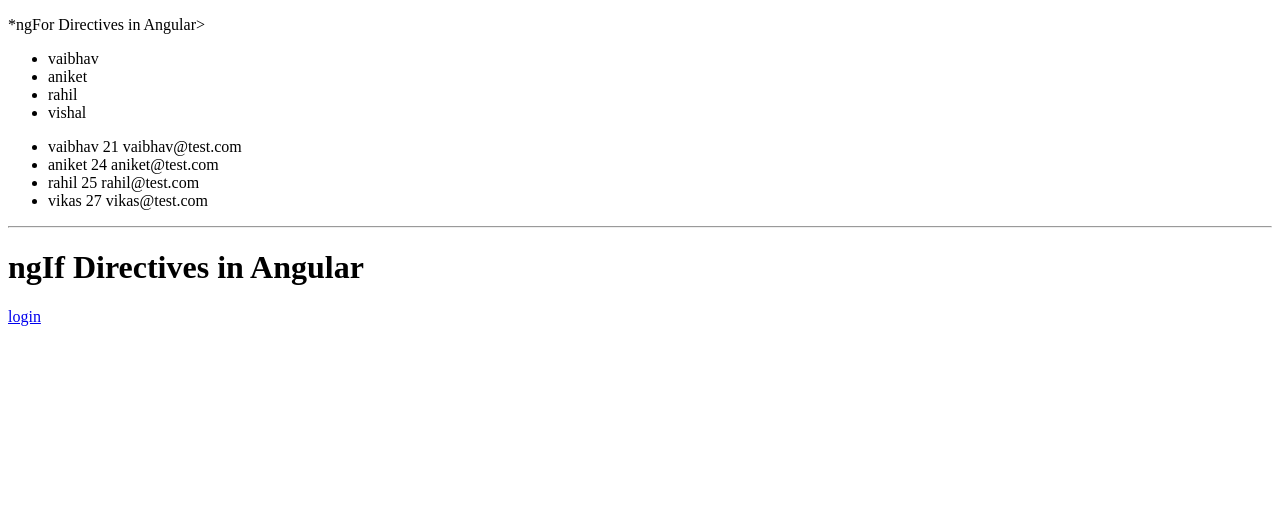
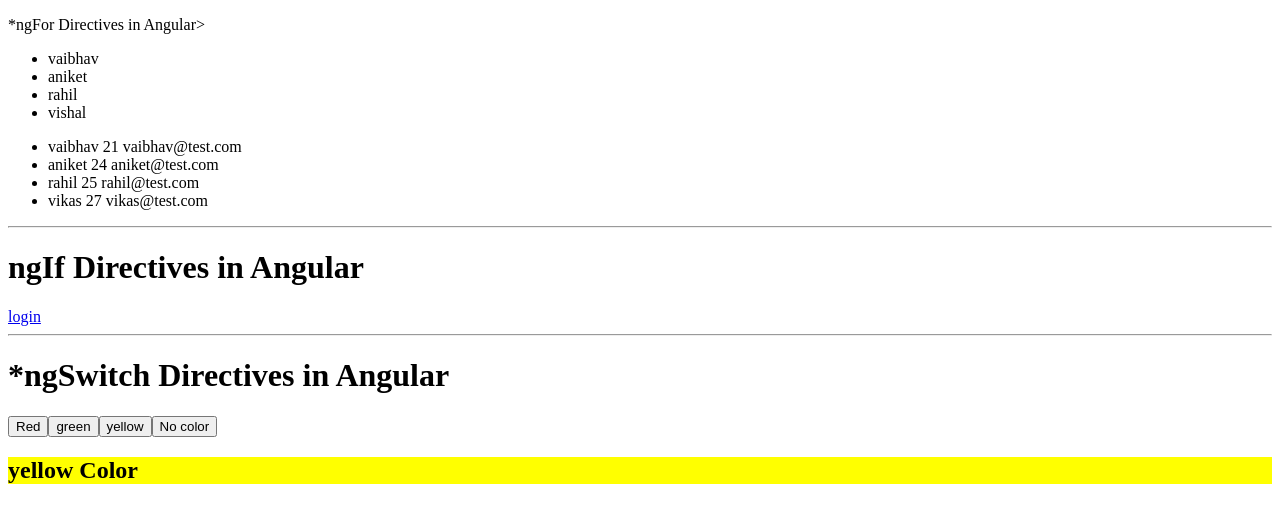
Before and after one commit to vaibhavkate7/Angular-training, an Angular app: page / in a window 1280 px wide. Shown: the top 522 px of the page. Built offline with nearby package versions, Linux system fonts and the light colour scheme.

Commit message:
Learn:learn about ngSwitch structural diractive

```diff
--- a/src/app/project/project.component.html
+++ b/src/app/project/project.component.html
@@ -24,3 +24,16 @@
     login
   </a>
 </ng-template>
+<hr>
+<h1>*ngSwitch Directives in Angular</h1>
+<button (click)="changeColor('red')" >Red</button>
+<button (click)="changeColor('green')" >green</button>
+<button (click)="changeColor('yellow')" >yellow</button>
+<button (click)="changeColor('')">No color</button>
+
+<div [ngSwitch]="color">
+  <h2 *ngSwitchCase="'red'" style="background-color: red;">Red Color</h2>
+<h2 *ngSwitchCase="'green'" style="background-color: green;">green Color</h2>
+<h2 *ngSwitchCase="'yellow'" style="background-color: yellow;">yellow Color</h2>
+<h2 *ngSwitchDefault=>No Color Mach</h2>
+</div>
--- a/src/app/project/project.component.ts
+++ b/src/app/project/project.component.ts
@@ -1,10 +1,10 @@
 import { Component } from '@angular/core';
-import { NgForOf,} from "../../../node_modules/@angular/common/common_module.d-NEF7UaHr";
-import { NgFor, NgIf  } from '@angular/common';
+import { NgForOf, } from "../../../node_modules/@angular/common/common_module.d-NEF7UaHr";
+import { NgFor, NgIf ,NgSwitch, NgSwitchCase,NgSwitchDefault } from '@angular/common';
 
 @Component({
   selector: 'app-project',
-  imports: [NgFor,NgIf ],
+  imports: [NgFor, NgIf, NgSwitch, NgSwitchCase, NgSwitchDefault],
   templateUrl: './project.component.html',
   styleUrl: './project.component.css'
 })
@@ -32,7 +32,13 @@ studentsData=[
     email:'vikas@test.com'
   }
 ]
-
+//ngIf
   login:boolean=false;
 
+//ngSwitch
+color="yellow";
+
+changeColor(color:string){
+this.color=color
 }
+}
```
